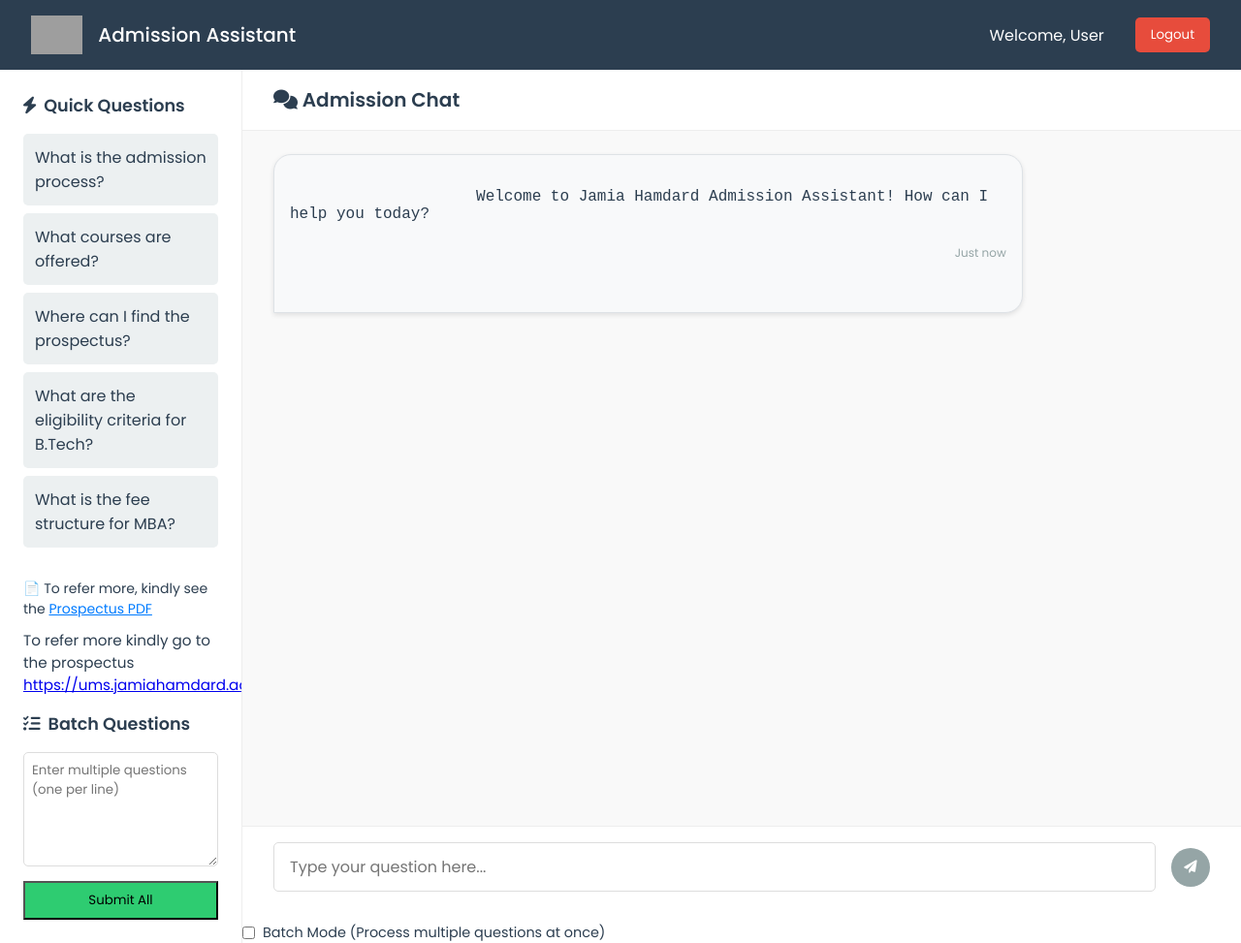
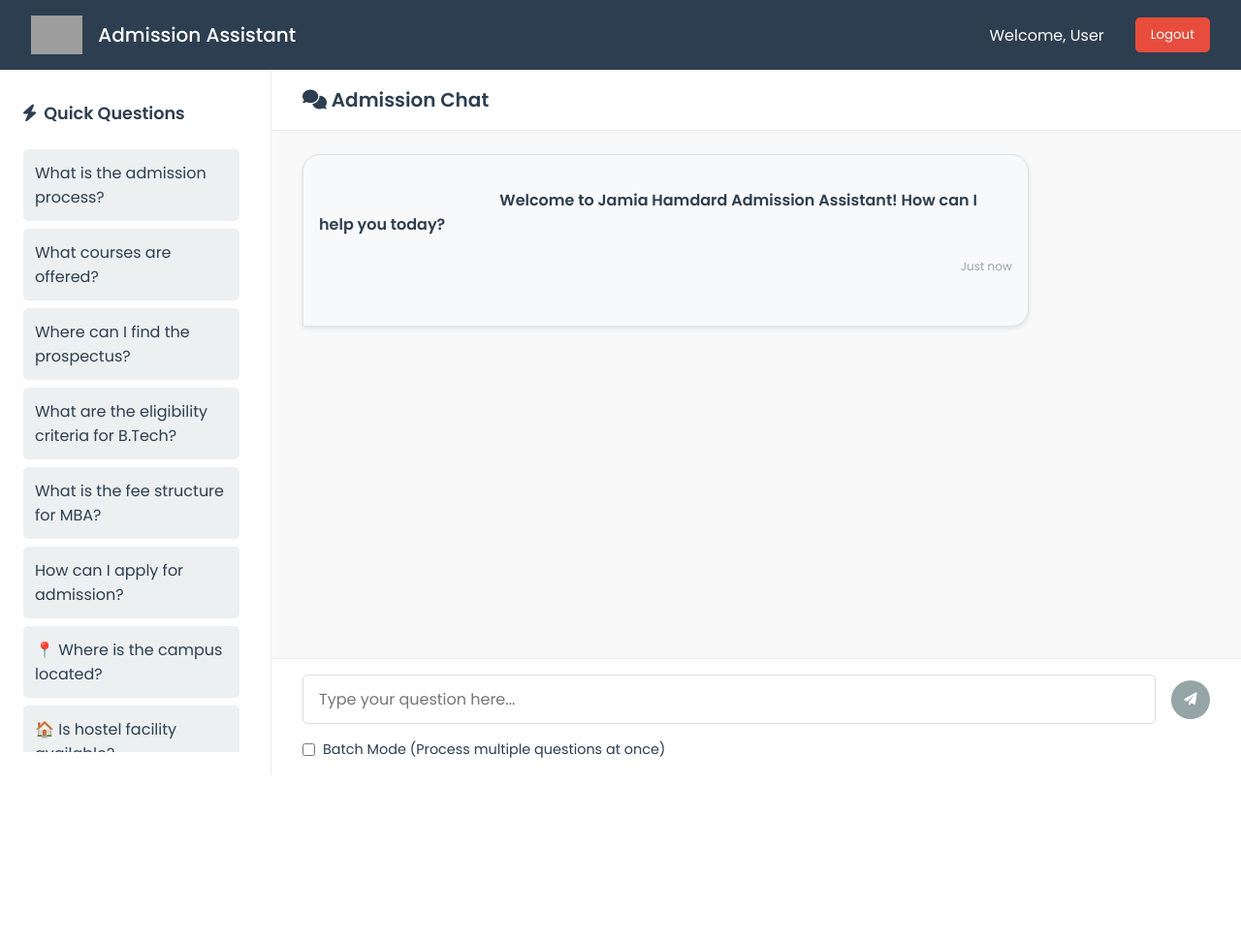
Before and after one commit to Alikhan7992/ChatBot, a Flask app: page /chat in a window 1280 px wide. Shown: the whole page at 97% size. After the commit the page ends 800 px from the top, so only its background shows below. Run offline with Flask 3, Linux system fonts and the light colour scheme; the visitor is signed in with stand-in values (Sample User, id 1); grey boxes are pictures that could not be loaded.

Commit message:
Update chat.html

```diff
--- a/templates/chat.html
+++ b/templates/chat.html
@@ -27,9 +27,10 @@
         body {
             background-color: #f5f7fa;
             color: var(--dark);
-            min-height: 100vh;
+            height: 100vh;
             display: flex;
             flex-direction: column;
+            overflow: hidden;
         }
 
         header {
@@ -40,6 +41,7 @@
             justify-content: space-between;
             align-items: center;
             box-shadow: 0 2px 10px rgba(0, 0, 0, 0.1);
+            flex-shrink: 0;
         }
 
         .logo {
@@ -87,11 +89,20 @@
         }
 
         .sidebar {
-            width: 250px;
+            width: 280px;
             background-color: white;
             border-right: 1px solid #eee;
             padding: 1.5rem;
+            display: flex;
+            flex-direction: column;
+            height: 100%;
+            overflow: hidden;
+        }
+
+        .sidebar-content {
             overflow-y: auto;
+            flex: 1;
+            padding-right: 0.5rem;
         }
 
         .sidebar h2 {
@@ -100,6 +111,11 @@
             color: var(--primary);
             display: flex;
             align-items: center;
+            position: sticky;
+            top: 0;
+            background: white;
+            padding: 0.5rem 0;
+            z-index: 1;
         }
 
         .sidebar h2 i {
@@ -117,6 +133,7 @@
             border-radius: 5px;
             cursor: pointer;
             transition: all 0.2s;
+            word-break: break-word;
         }
 
         .quick-question:hover {
@@ -129,6 +146,8 @@
             display: flex;
             flex-direction: column;
             background-color: white;
+            height: 100%;
+            overflow: hidden;
         }
 
         .chat-header {
@@ -136,6 +155,7 @@
             border-bottom: 1px solid #eee;
             display: flex;
             align-items: center;
+            flex-shrink: 0;
         }
 
         .chat-header h2 {
@@ -179,12 +199,16 @@
             text-align: right;
         }
 
-        .chat-input {
+        .chat-input-container {
             padding: 1rem 2rem;
             border-top: 1px solid #eee;
+            background-color: white;
+            flex-shrink: 0;
+        }
+
+        .chat-input {
             display: flex;
             align-items: center;
-            background-color: white;
         }
 
         .chat-input textarea {
@@ -240,25 +264,7 @@
             font-size: 0.9rem;
         }
 
-        /* Responsive design */
-        @media (max-width: 768px) {
-            .main-container {
-                flex-direction: column;
-            }
-
-            .sidebar {
-                width: 100%;
-                height: auto;
-                border-right: none;
-                border-bottom: 1px solid #eee;
-            }
-
-            .chat-container {
-                height: calc(100vh - 200px);
-            }
-        }
-
-        /* Add these new styles at the end of existing styles */
+        /* Formatted message styles */
         .bot-message {
             white-space: pre-wrap;
             font-family: 'Courier New', Courier, monospace;
@@ -315,6 +321,43 @@
             color: #3498db;
             font-weight: 500;
         }
+
+        /* Custom scrollbar */
+        ::-webkit-scrollbar {
+            width: 8px;
+        }
+
+        ::-webkit-scrollbar-track {
+            background: #f1f1f1;
+        }
+
+        ::-webkit-scrollbar-thumb {
+            background: #c1c1c1;
+            border-radius: 4px;
+        }
+
+        ::-webkit-scrollbar-thumb:hover {
+            background: #a8a8a8;
+        }
+
+        /* Responsive design */
+        @media (max-width: 768px) {
+            .main-container {
+                flex-direction: column;
+            }
+
+            .sidebar {
+                width: 100%;
+                height: auto;
+                max-height: 200px;
+                border-right: none;
+                border-bottom: 1px solid #eee;
+            }
+
+            .chat-container {
+                height: calc(100vh - 200px);
+            }
+        }
     </style>
 </head>
 <body>
@@ -331,6 +374,7 @@
 
     <div class="main-container">
         <div class="sidebar">
+            <div class="sidebar-content">
                 <div class="quick-questions">
                     <h2><i class="fas fa-bolt"></i> Quick Questions</h2>
                     <div class="quick-question" data-question="What is the admission process?">What is the admission process?</div>
@@ -338,26 +382,18 @@
                     <div class="quick-question" data-question="Where can I find the prospectus?">Where can I find the prospectus?</div>
                     <div class="quick-question" data-question="What are the eligibility criteria for B.Tech?">What are the eligibility criteria for B.Tech?</div>
                     <div class="quick-question" data-question="What is the fee structure for MBA?">What is the fee structure for MBA?</div>
-            </div>
-
-            <div class="prospectus-download" style="margin: 10px 0; font-size: 14px;">
-              📄 To refer more, kindly see the
-              <a href="https://ums.jamiahamdard.ac.in/Files/Prospectus.pdf" target="_blank" style="color: #007bff; text-decoration: underline;">
-                Prospectus PDF
-              </a>
-            </div>
-
-            <div class="prospectus-download" style="margin-bottom: 1rem; font-size: 0.95rem;">
-              To refer more kindly go to the prospectus
-              <a href="https://ums.jamiahamdard.ac.in/Files/Prospectus.pdf" target="_blank">
-                https://ums.jamiahamdard.ac.in/Files/Prospectus.pdf
-              </a>
+                    <div class="quick-question" data-question="How can I apply for admission?">How can I apply for admission?</div>
+                    <div class="quick-question" data-question="📍 Where is the campus located?">📍 Where is the campus located?</div>
+                    <div class="quick-question" data-question="🏠 Is hostel facility available?">🏠 Is hostel facility available?</div>
+                    <div class="quick-question" data-question="💼 What are the placement stats of Jamia Hamdard?">💼 What are the placement stats of Jamia Hamdard?</div>
+                    <div class="quick-question" data-question="📞 How can I contact the admission office?">📞 How can I contact the admission office?</div>
                 </div>
 
                 <div class="batch-questions">
                     <h2><i class="fas fa-tasks"></i> Batch Questions</h2>
                     <textarea id="batchQuestions" placeholder="Enter multiple questions (one per line)" rows="5" style="width: 100%; padding: 0.5rem; border: 1px solid #ddd; border-radius: 5px; margin-bottom: 0.5rem;"></textarea>
-                <button id="submitBatch" class="btn" style="width: 100%; padding: 0.5rem; background: var(--success);">Submit All</button>
+                    <button id="submitBatch" class="btn" style="width: 100%; padding: 0.5rem; background: var(--success); color: white; border: none; border-radius: 5px; cursor: pointer;">Submit All</button>
+                </div>
             </div>
         </div>
 
@@ -369,11 +405,12 @@
             <div class="chat-messages" id="chatMessages">
                 <!-- Messages will appear here -->
                 <div class="message bot-message">
-                    Welcome to Jamia Hamdard Admission Assistant! How can I help you today?
+                   <b> Welcome to Jamia Hamdard Admission Assistant! How can I help you today?</b>
                     <div class="message-time">Just now</div>
                 </div>
             </div>
 
+            <div class="chat-input-container">
                 <div class="chat-input">
                     <textarea id="userInput" placeholder="Type your question here..." rows="1"></textarea>
                     <button class="send-btn" id="sendBtn" disabled>
@@ -384,6 +421,7 @@
                 <div class="batch-mode">
                     <input type="checkbox" id="batchMode">
                     <label for="batchMode">Batch Mode (Process multiple questions at once)</label>
+                </div>
             </div>
         </div>
     </div>
@@ -436,6 +474,7 @@
             button.addEventListener('click', function() {
                 userInput.value = this.getAttribute('data-question');
                 sendBtn.disabled = false;
+                userInput.focus();
             });
         });
 
@@ -636,7 +675,6 @@
             return table;
         }
 
-
         // Send button click handler
         sendBtn.addEventListener('click', sendMessage);
 
```
Lines whose indentation alone changed are shown as unchanged.
